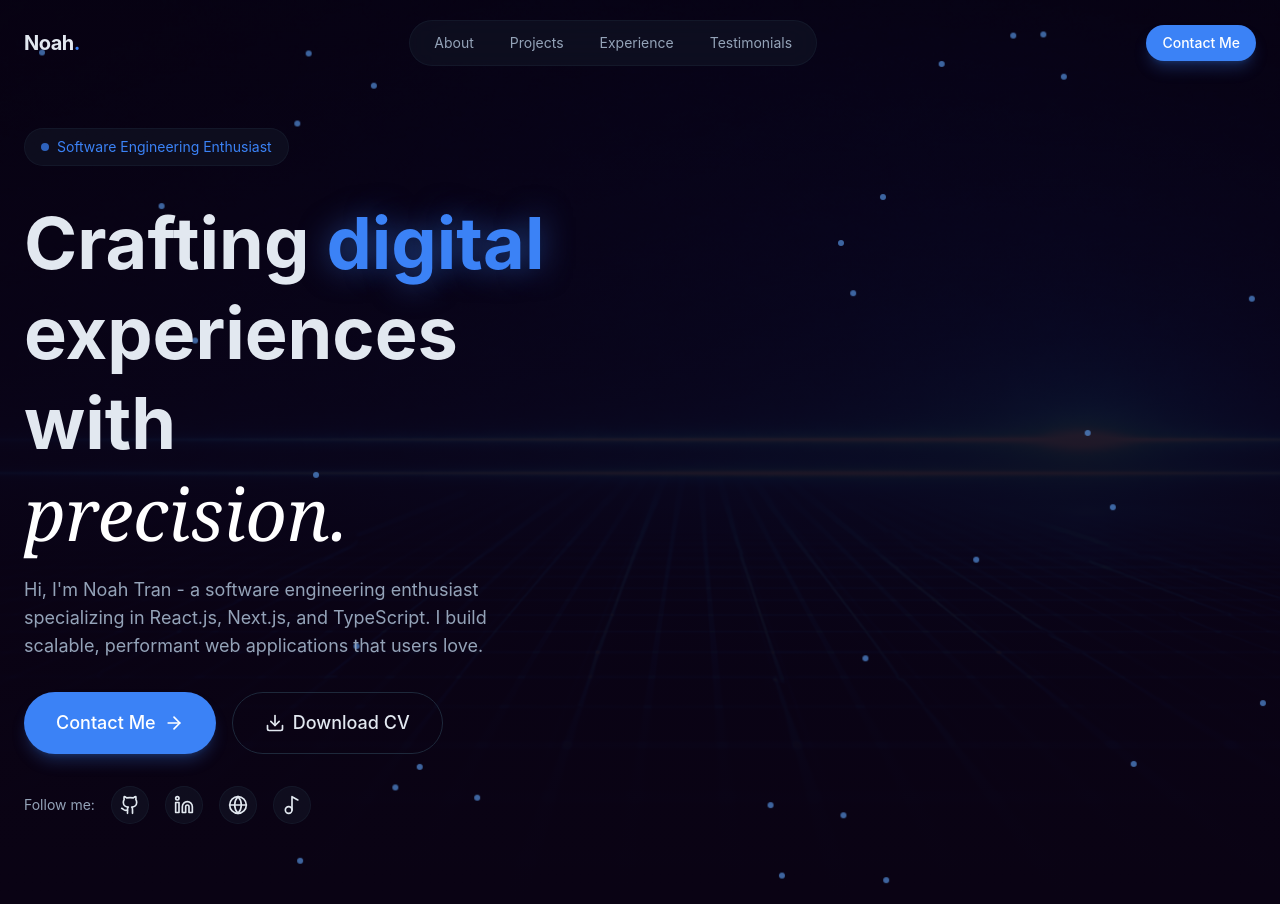
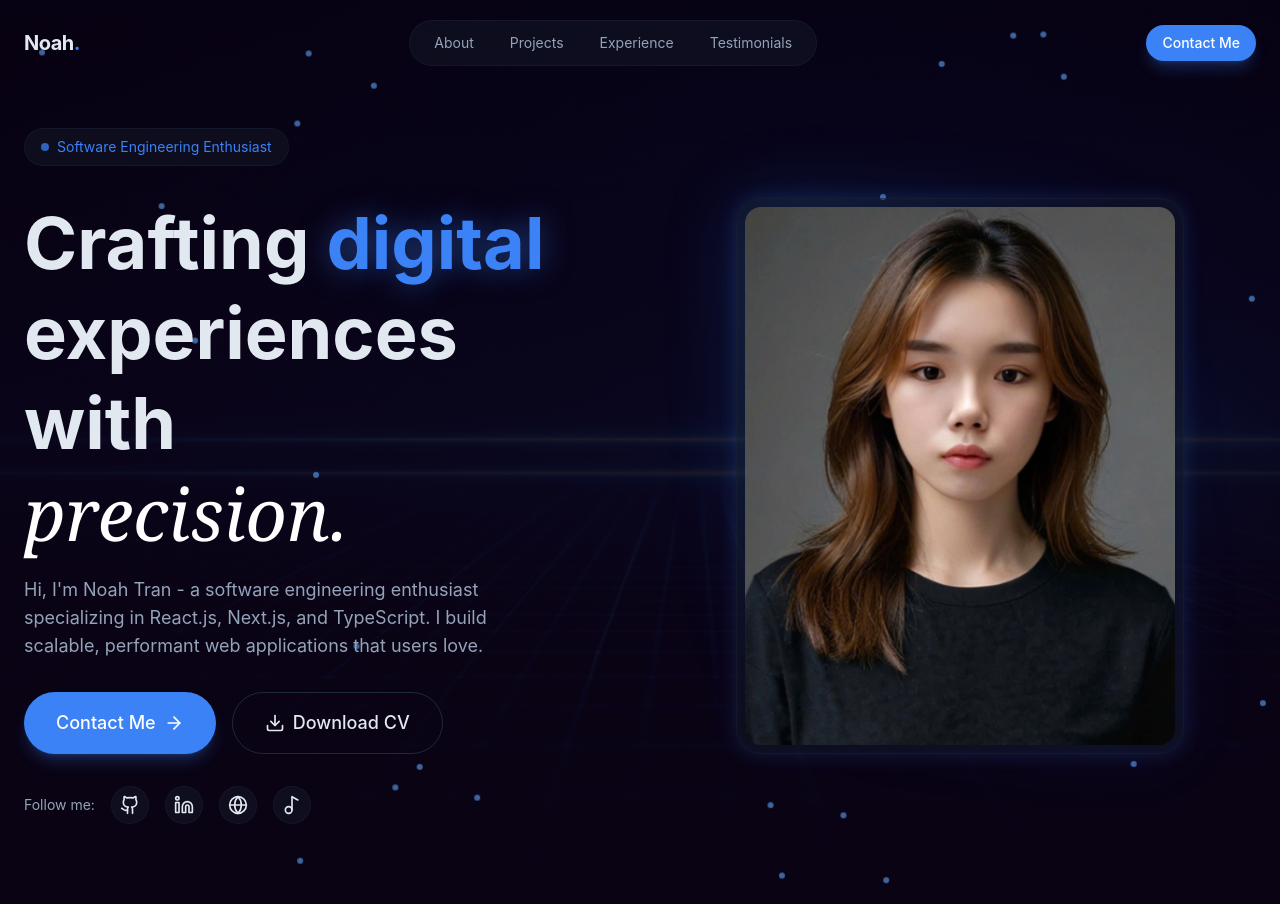
Before and after one commit to noahnoahnoahtran/Web_Dev, a React (Vite) app in the folder Website/10_portfolio/: page / in a window 1280 px wide. Built offline with nearby package versions, Linux system fonts and the light colour scheme.

Commit message:
feat(hero/photo): setup profile photo structure with glow effect

```diff
--- a/Website/10_portfolio/src/index.css
+++ b/Website/10_portfolio/src/index.css
@@ -55,6 +55,12 @@
   .glow-text {
     text-shadow: 0 0 30px
       color-mix(in srgb, var(--color-primary) 50%, transparent);
+  }
+
+  .glow-border {
+    box-shadow:
+      0 0 20px color-mix(in srgb, var(--color-primary) 20%, transparent),
+      inset 0 0 20px color-mix(in srgb, var(--color-primary) 5%, transparent);
   }
 }
 
--- a/Website/10_portfolio/src/sections/Hero.jsx
+++ b/Website/10_portfolio/src/sections/Hero.jsx
@@ -97,6 +97,21 @@
             </div>
           </div>
           {/* Right Column - Profile Image */}
+          <div className="relative animate-fade-in animation-delay-300">
+            {/* Profile Image */}
+            <div className="relative max-w-md mx-auto">
+              <div className="absolute inset-0 rounded-3xl bg-gradient-to-br from-primary/30 via-transparent to-primary/10 blur-2xl animate-pulse" />
+              <div className="relative glass rounded-3xl p-2 glow-border">
+                <img
+                  src="/profile-photo.jpg"
+                  alt="Noah Tran"
+                  className="w-full aspect-[4/5] object-cover rounded-2xl"
+                />
+
+                {/* Floating Badge */}
+              </div>
+            </div>
+          </div>
         </div>
       </div>
     </section>
```
